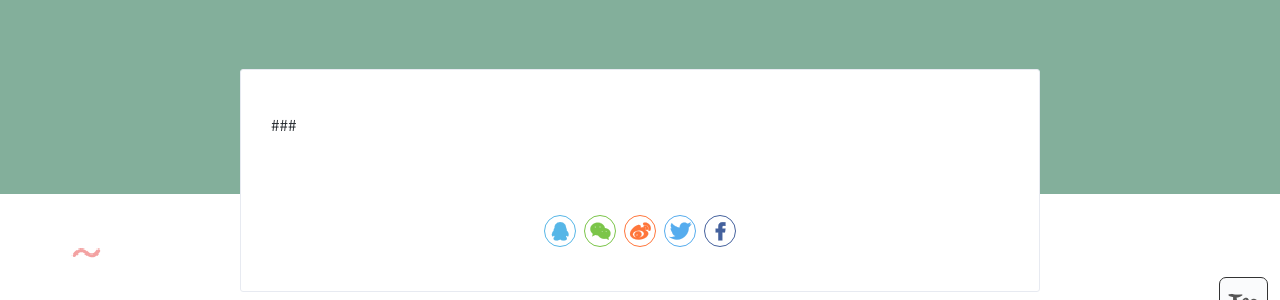
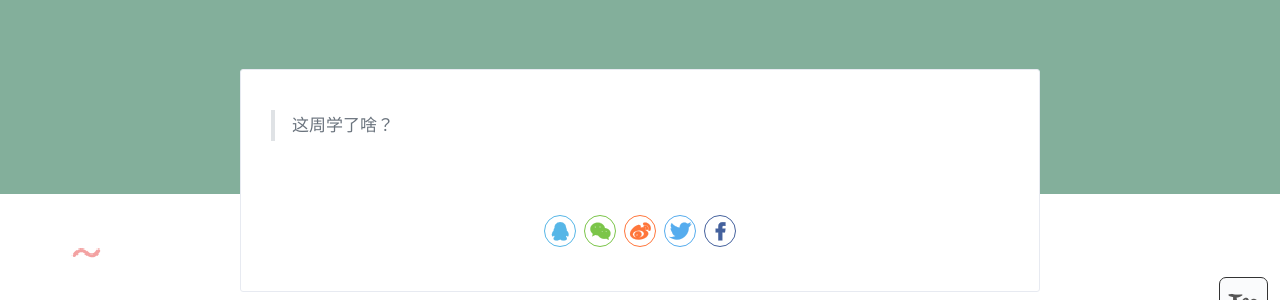
Before and after one commit to zhoudajun/zhoudajun.github.io, a Jekyll site: the page built from _posts/2019-11-23-w47-weekly.md, in a window 1280 px wide. Shown: the part 431-731 px from the top of the page. Built offline with Jekyll 4.4.1, drawn with Linux system fonts in a browser that asks for light colours; comment, search, counter and statistics services are not loaded.

Commit message:
Update 2019-11-23-w47-weekly.md

```diff
--- a/_posts/2019-11-23-w47-weekly.md
+++ b/_posts/2019-11-23-w47-weekly.md
@@ -13,4 +13,4 @@ color: rgb(131,175,155)
 tags: log
 ---
 
-###
+> 这周学了啥？
```
